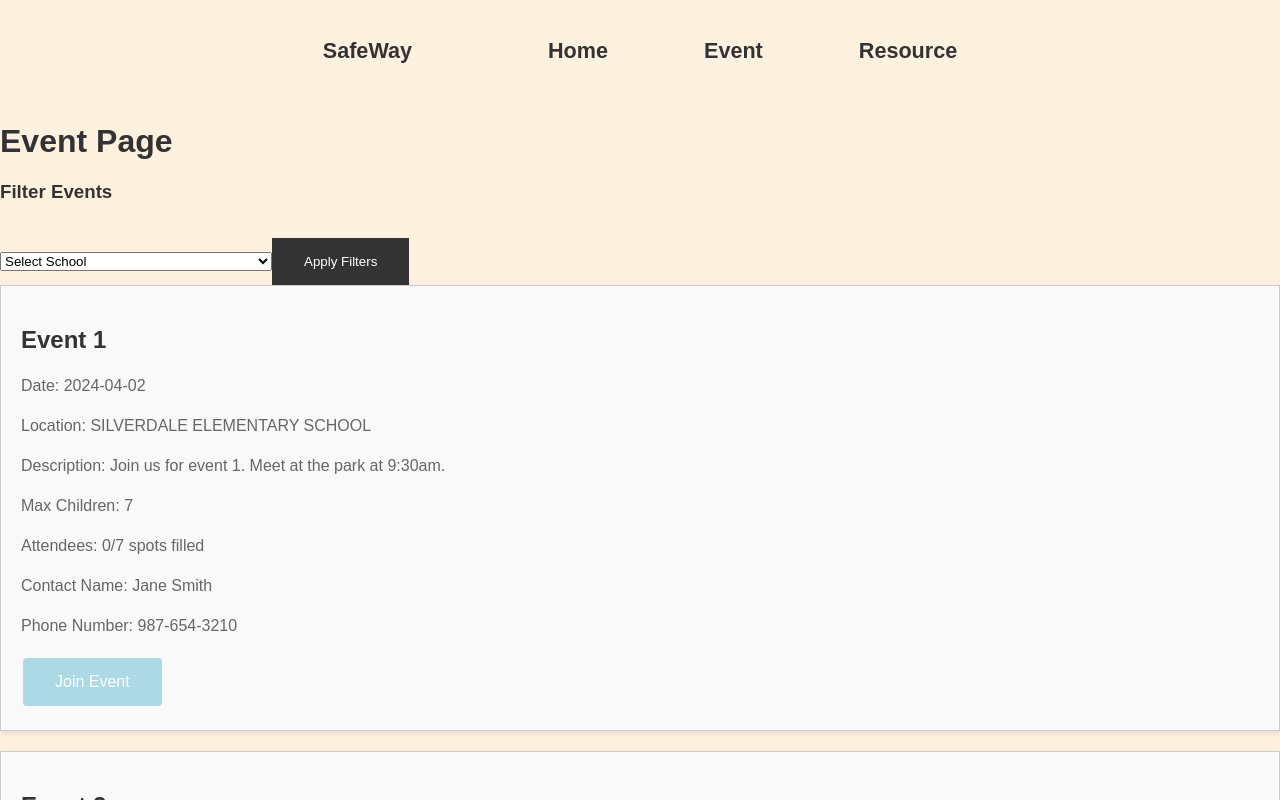
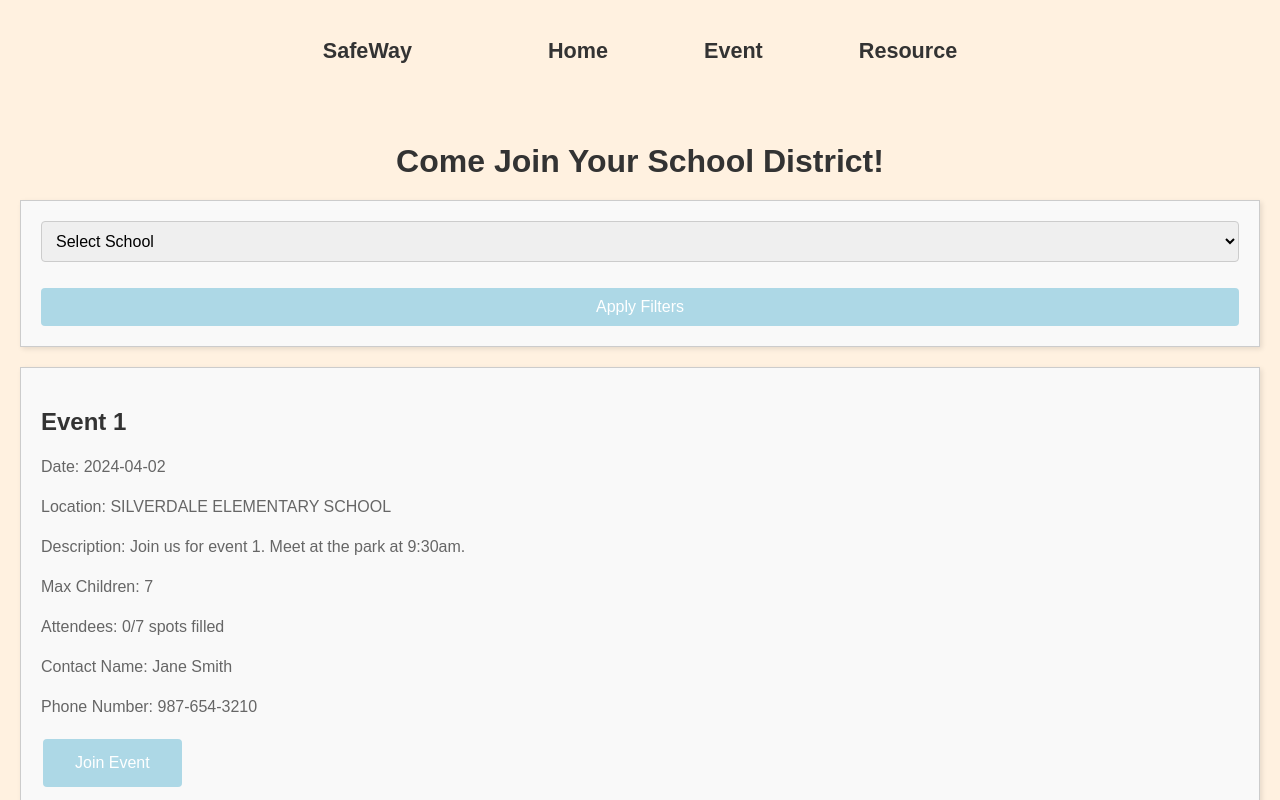
Before and after one commit to UW-INFO442-SP24/safeway, a React (Create React App) app: page /create-event in a window 1280 px wide. Shown: the top 800 px of the page. Built offline with nearby package versions, Linux system fonts and the light colour scheme.

Commit message:
styling filter & padding for event page

```diff
--- a/src/components/EventPage/EventPage.css
+++ b/src/components/EventPage/EventPage.css
@@ -1,3 +1,15 @@
+.eventpage-container {
+    padding: 20px;
+    display: flex;
+    flex-direction: column;
+}
+
+.eventpage-container h1 {
+    margin-bottom: 20px;
+    text-align: center;
+}
+
+
 .event-card {
     border: 1px solid #ccc;
     box-shadow: 2px 2px 5px rgba(0, 0, 0, 0.1);
@@ -40,3 +52,43 @@
     color: lightpink;
     font-weight: bold;
 }
+
+.filter-container {
+    background-color: #f9f9f9;
+    border: 1px solid #ccc;
+    box-shadow: 2px 2px 5px rgba(0, 0, 0, 0.1);
+    padding: 20px;
+    margin-bottom: 20px;
+}
+
+.filter-container h3 {
+    font-size: 20px;
+    color: #333;
+    margin-bottom: 10px;
+}
+
+.filter-container select {
+    width: 100%;
+    padding: 10px;
+    margin-bottom: 10px;
+    border: 1px solid #ccc;
+    border-radius: 4px;
+    font-size: 16px;
+}
+
+.filter-container button {
+    background-color: lightblue;
+    border: none;
+    color: white;
+    padding: 10px 20px;
+    text-align: center;
+    text-decoration: none;
+    font-size: 16px;
+    cursor: pointer;
+    border-radius: 4px;
+    width: 100%;
+}
+
+.filter-container button:hover {
+    background-color: blue;
+}
--- a/src/components/EventPage/event_page.js
+++ b/src/components/EventPage/event_page.js
@@ -46,8 +46,8 @@ const EventPage = () => {
     };
 
     return (
-        <div>
-            <h1>Event Page</h1>
+        <div className="eventpage-container">
+            <h1>Come Join Your School District!</h1>
 
 
             <Filter onFilterChange={handleFilterChange} schools={schools} />
--- a/src/components/EventPage/filter.js
+++ b/src/components/EventPage/filter.js
@@ -8,8 +8,7 @@ const Filter = ({ onFilterChange, schools }) => {
     };
 
     return (
-        <div>
-            <h3>Filter Events</h3>
+        <div className="filter-container">
             <select
                 value={school}
                 onChange={(e) => setSchool(e.target.value)}
--- a/src/index.css
+++ b/src/index.css
@@ -269,3 +269,5 @@ button {
     cursor: pointer;
     margin-top: 1rem;
 }
+
+/* Event Page styling */
```
